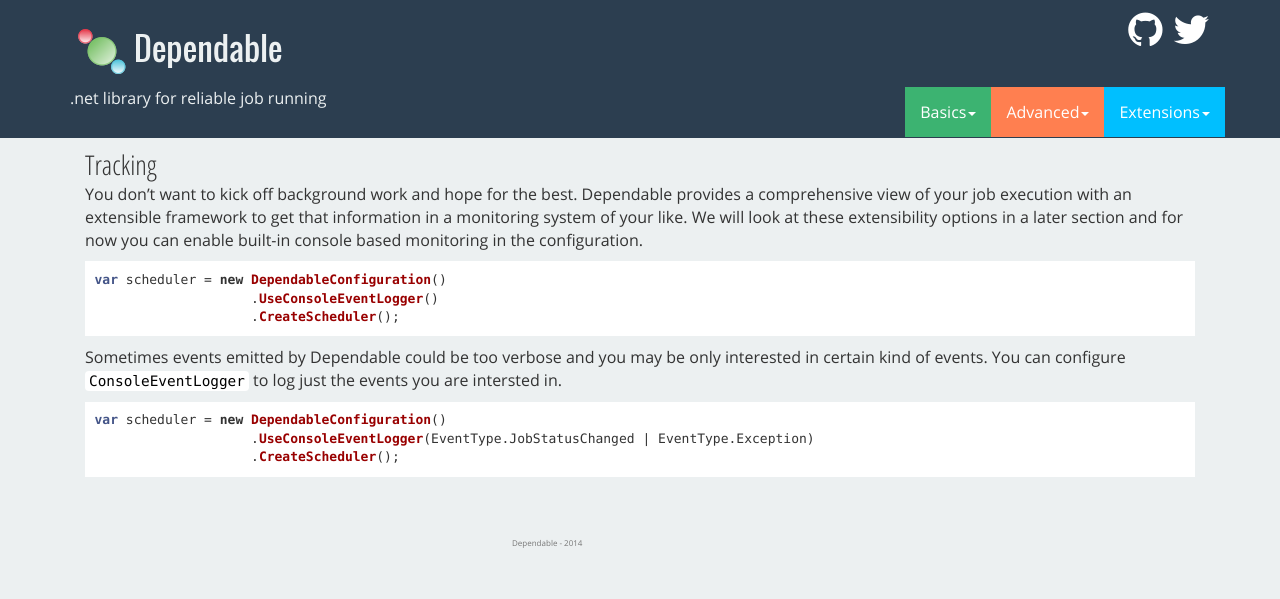
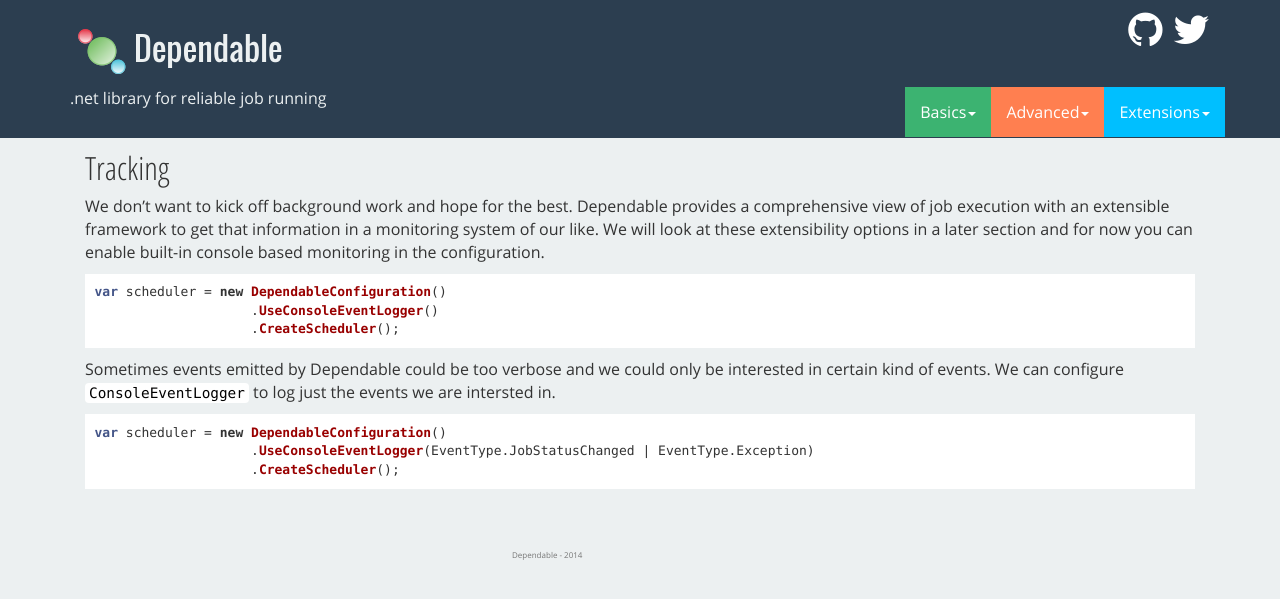
Before and after one commit to GeeksDiary/Molecules, a Jekyll site: the page built from tracking.html, in a window 1280 px wide. Shown: the top 599 px of the page. Built offline with Jekyll 4.4.1, drawn with Linux system fonts in a browser that asks for light colours; Markdown is read by kramdown in place of the engine named in the settings; comment, search, counter and statistics services are not loaded.

Commit message:
Revised text.

````diff
--- a/_includes/tracking.md
+++ b/_includes/tracking.md
@@ -1,5 +1,5 @@
-### Tracking
-You don't want to kick off background work and hope for the best. Dependable provides a comprehensive view of your job execution with an extensible framework to get that information in a monitoring system of your like. We will look at these extensibility options in a later section and for now you can enable built-in console based monitoring in the configuration.
+## Tracking
+We don't want to kick off background work and hope for the best. Dependable provides a comprehensive view of job execution with an extensible framework to get that information in a monitoring system of our like. We will look at these extensibility options in a later section and for now you can enable built-in console based monitoring in the configuration.
 
 ```csharp
 var scheduler = new DependableConfiguration()
@@ -7,7 +7,7 @@
                     .CreateScheduler();
 ```
 
-Sometimes events emitted by Dependable could be too verbose and you may be only interested in certain kind of events. You can configure ```ConsoleEventLogger``` to log just the events you are intersted in.
+Sometimes events emitted by Dependable could be too verbose and we could only be interested in certain kind of events. We can configure ```ConsoleEventLogger``` to log just the events we are intersted in.
 
 ```csharp
 var scheduler = new DependableConfiguration()
````
